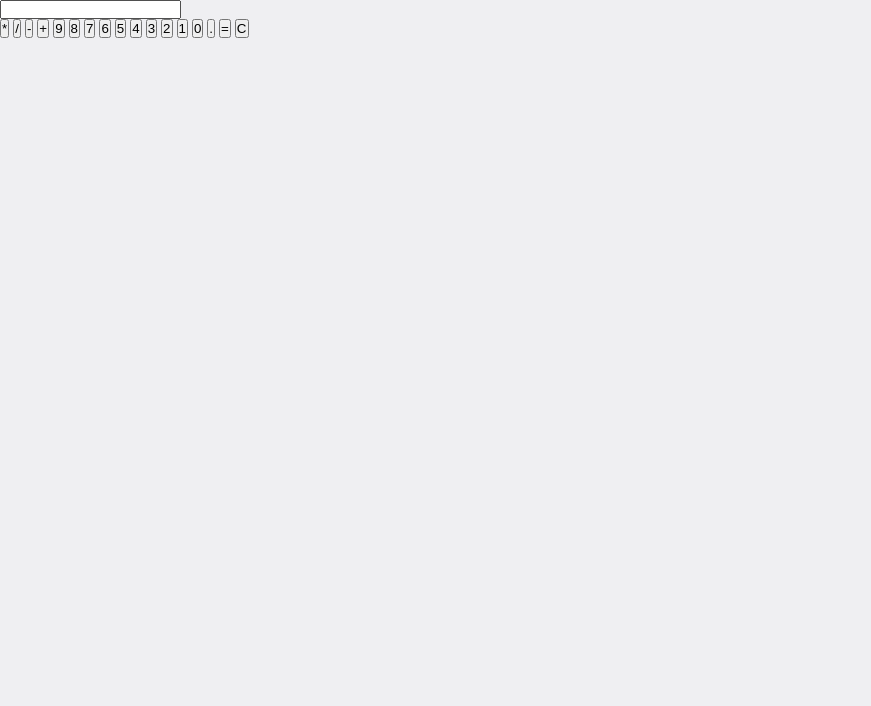
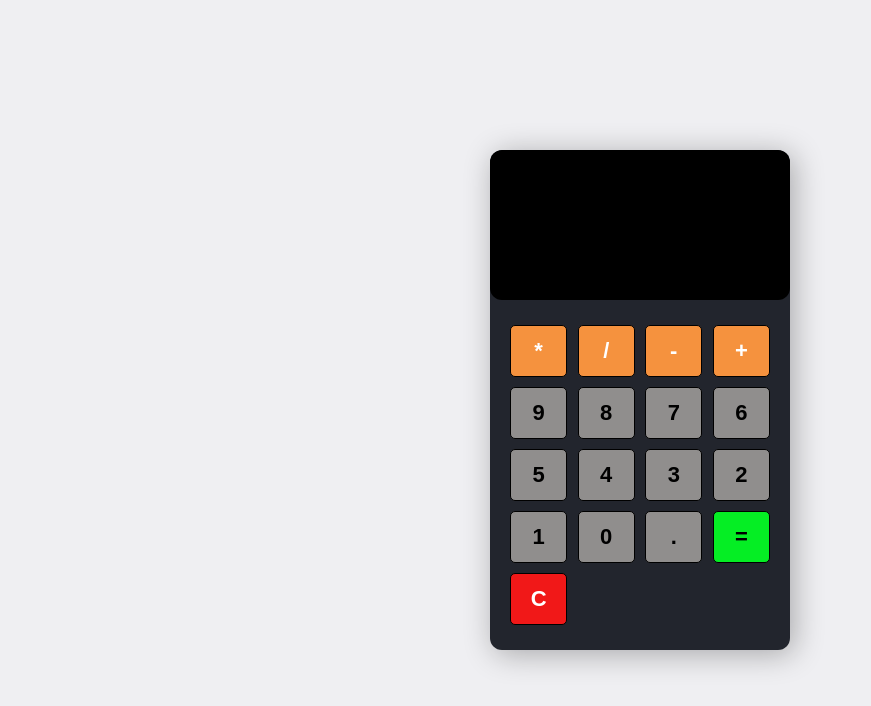
Before and after one commit to Ismail-MIah/Calculator_Project, a plain HTML site: page index.html in a window 1280 px wide. Shown: the whole page, without its empty margins (0-871 px from the left). Drawn offline with Linux system fonts and the light colour scheme.

Commit message:
style.css code complete

```diff
--- a/index.html
+++ b/index.html
@@ -30,8 +30,8 @@
         <button type="button" class="btn btn-gray" data-num="0">0</button>
         <button type="button" class="btn btn-gray" data-num=".">.</button>
 
-        <button type="button" class="btn btn-blue">=</button>
-        <button type="button" class="btn btn-red">C</button>
+        <button type="button" class="btn-equal">=</button>
+        <button type="button" class="btn-clear">C</button>
       </div>
     </section>
 
--- a/style.css
+++ b/style.css
@@ -7,4 +7,63 @@
 body {
   min-height: 100vh;
   background-color: #efeff2;
+  display: flex;
+  justify-content: center;
+  align-items: center;
 }
+
+.calculator {
+  width: 300px;
+  height: 500px;
+  box-shadow: 4px 4px 30px rgba(0, 0, 0, 0.3);
+  border-radius: 12px;
+  background-color: #22252d;
+  overflow: hidden;
+}
+
+form input {
+  width: 100%;
+  height: 150px;
+  border: none;
+  border-radius: 12px;
+  font-size: 2rem;
+  padding: 1rem;
+  color: #fff;
+  background: #000;
+  text-align: right;
+  pointer-events: none;
+}
+
+.buttons {
+  display: flex;
+  flex-wrap: wrap;
+  justify-content: space-between;
+  padding: 20px;
+}
+
+button {
+  flex: 0 0 22%;
+  margin: 5px 0;
+  border: 1px solid #000;
+  width: 60px;
+  height: 52px;
+  font-size: 22px;
+  font-weight: 600;
+  border-radius: 5px;
+  cursor: pointer;
+}
+
+.btn-yellow {
+  background: rgb(245, 146, 62);
+  color: #fff;
+}
+.btn-gray {
+  background: rgb(144, 142, 141);
+}
+.btn-equal {
+  background: rgb(5, 238, 36);
+}
+.btn-clear {
+  background: rgb(241, 24, 24);
+  color: #fff;
+}
```
